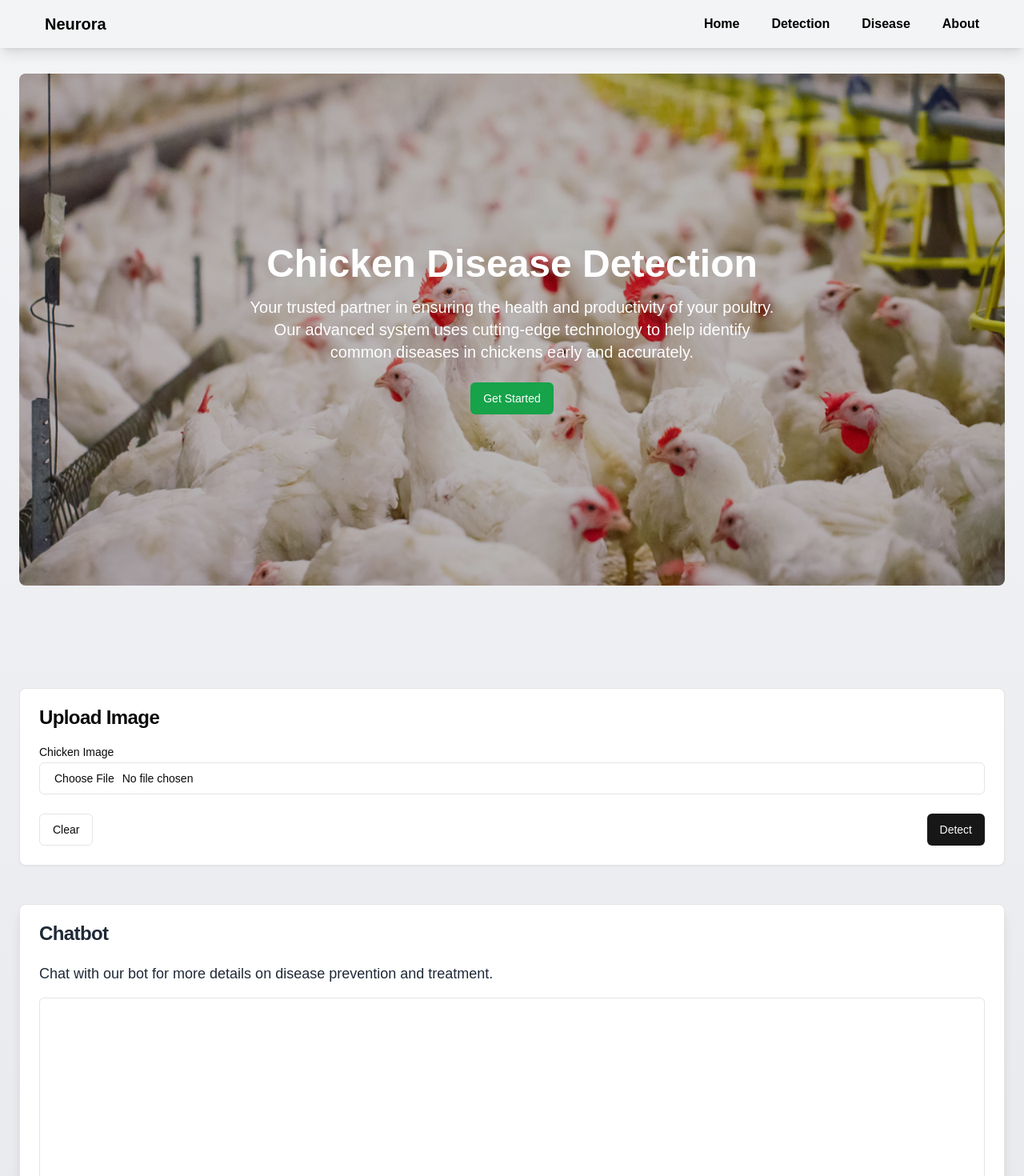
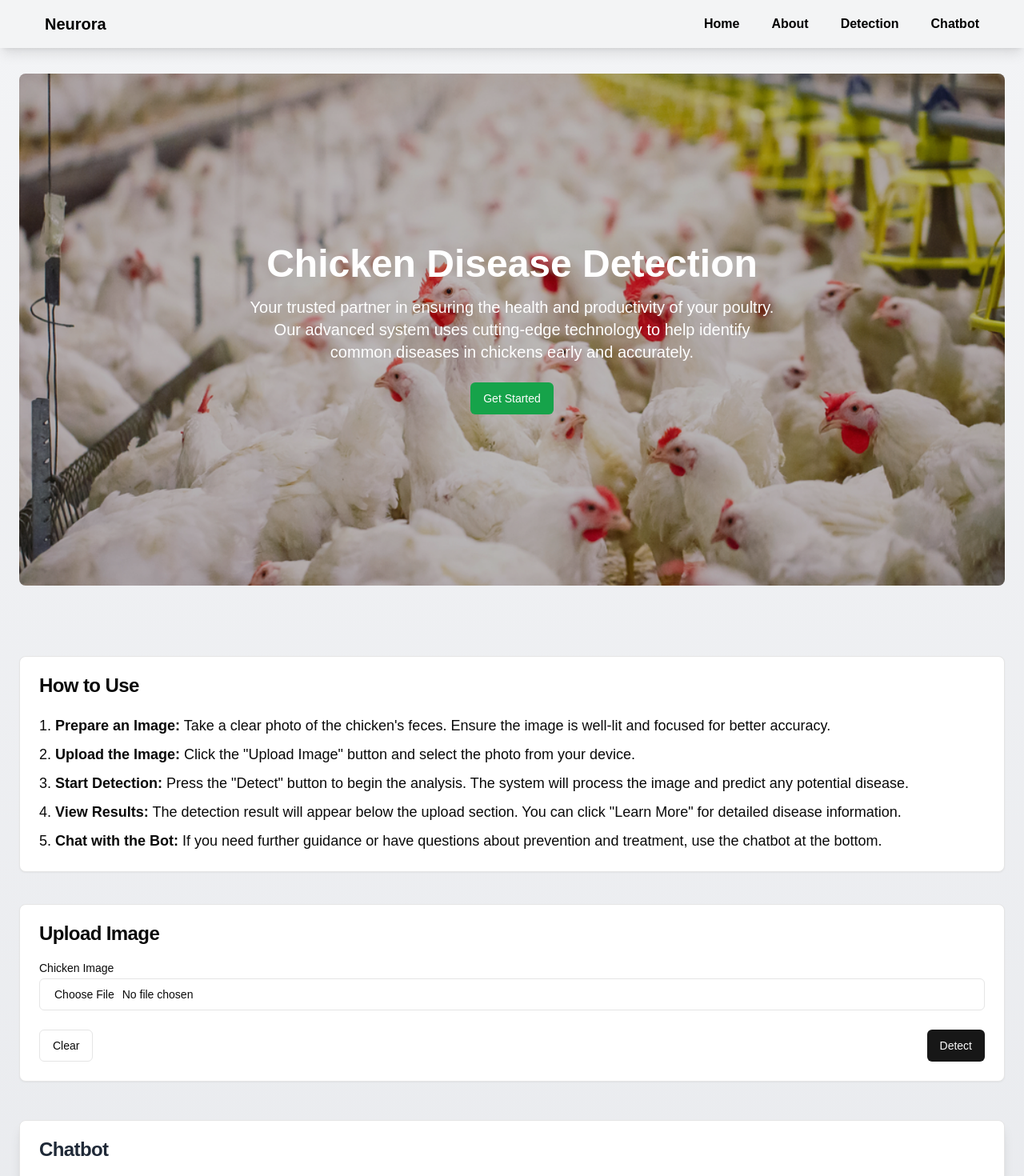
Before and after one commit to Anjar425/chicken-disease-detection, a Next.js app: page / in a window 1280 px wide. Shown: the top 1470 px of the page at 80% size. Built offline with nearby package versions, Linux system fonts and the light colour scheme.

Commit message:
menambah about dan mengupdate navbar

```diff
--- a/src/app/layout/navbar.jsx
+++ b/src/app/layout/navbar.jsx
@@ -1,12 +1,50 @@
-function Navbar() {
+import { useRef } from 'react';
+
+function Navbar({ scrollToSection }) {
     return (
         <header className="flex justify-between items-center px-14 py-4 bg-gray-100/90 text-black shadow-lg z-10 font-semibold">
             <h1 className="text-xl font-bold">Neurora</h1>
             <nav className="flex gap-10">
-                <a href="#" className="hover:scale-105">Home</a>
-                <a href="#" className="hover:scale-105">Detection</a>
-                <a href="#" className="hover:scale-105">Disease</a>
-                <a href="#" className="hover:scale-105">About</a>
+                <a
+                    href="#"
+                    onClick={(e) => {
+                        e.preventDefault();
+                        scrollToSection('home');
+                    }}
+                    className="hover:scale-105"
+                >
+                    Home
+                </a>
+                <a
+                    href="#"
+                    onClick={(e) => {
+                        e.preventDefault();
+                        scrollToSection('about');
+                    }}
+                    className="hover:scale-105"
+                >
+                    About
+                </a>
+                <a
+                    href="#"
+                    onClick={(e) => {
+                        e.preventDefault();
+                        scrollToSection('detection');
+                    }}
+                    className="hover:scale-105"
+                >
+                    Detection
+                </a>
+                <a
+                    href="#"
+                    onClick={(e) => {
+                        e.preventDefault();
+                        scrollToSection('chatbot');
+                    }}
+                    className="hover:scale-105"
+                >
+                    Chatbot
+                </a>
             </nav>
         </header>
     );
--- a/src/app/page.jsx
+++ b/src/app/page.jsx
@@ -7,7 +7,7 @@ import { Input } from "@/components/ui/input"
 import { Label } from "@/components/ui/label"
 import { ScrollArea } from '@/components/ui/scroll-area';
 import Navbar from './layout/navbar';
-import { useEffect, useState, useRef } from 'react';
+import { useState, useRef } from 'react';
 
 export default function HomePage() {
     const [prediction, setPrediction] = useState(null);
@@ -15,7 +15,8 @@ export default function HomePage() {
     const [imageFile, setImageFile] = useState(null);
     const [showDescription, setShowDescription] = useState(false); // State untuk menampilkan deskripsi penyakit
 
-    const [activeSection, setActiveSection] = useState("home"); // State untuk navbar aktif
+    const homeRef = useRef(null); // Ref untuk scroll ke bagian "home"
+    const aboutRef = useRef(null); // Ref untuk scroll ke bagian "about"
     const detectionRef = useRef(null); // Ref untuk scroll ke bagian "detection"
     const resultRef = useRef(null); // Ref untuk scroll ke hasil prediksi
     const descriptionRef = useRef(null); // Ref untuk scroll ke deskripsi penyakit
@@ -82,42 +83,20 @@ export default function HomePage() {
 
 
     // Fungsi scroll ke bagian tertentu
-    const scrollToSection = (ref) => {
-        if (ref?.current) {
-            ref.current.scrollIntoView({ behavior: "smooth" });
+    const scrollToSection = (section) => {
+        const sectionRefs = {
+            home: homeRef.current,
+            about: aboutRef.current,
+            detection: detectionRef.current,
+            result: resultRef.current,
+            description: descriptionRef.current,
+            chatbot: chatbotRef.current,
+        };
+
+        if (sectionRefs[section]) {
+            sectionRefs[section].scrollIntoView({ behavior: 'smooth' });
         }
     };
-
-    // Update active section berdasarkan scroll
-    useEffect(() => {
-        const sections = [
-            { id: "home", ref: document.getElementById("home-section") },
-            { id: "detection", ref: document.getElementById("detection-section") },
-            { id: "about", ref: document.getElementById("about-section") },
-        ];
-
-        const observerOptions = {
-            root: null,
-            rootMargin: "0px",
-            threshold: 0.5,
-        };
-
-        const observerCallback = (entries) => {
-            entries.forEach((entry) => {
-                if (entry.isIntersecting) {
-                    setActiveSection(entry.target.id);
-                }
-            });
-        };
-
-        const observer = new IntersectionObserver(observerCallback, observerOptions);
-
-        sections.forEach((section) => {
-            if (section.ref) observer.observe(section.ref);
-        });
-
-        return () => observer.disconnect();
-    }, []);
 
     const handlePredict = async (event) => {
         event.preventDefault();
@@ -188,7 +167,7 @@ export default function HomePage() {
 
     return (
         <div className="min-h-screen bg-gradient-to-b from-gray-100 to-gray-200 dark:from-gray-900 dark:to-gray-800">
-            <Navbar activeSection={activeSection} />
+            <Navbar scrollToSection={scrollToSection} />
 
             <main className="container mx-auto px-6 py-8">
                 <section id="home-section" className="mb-12">
@@ -205,14 +184,43 @@ export default function HomePage() {
                             <p className="text-lg md:text-xl max-w-2xl text-center">
                                 Your trusted partner in ensuring the health and productivity of your poultry. Our advanced system uses cutting-edge technology to help identify common diseases in chickens early and accurately.
                             </p>
-                            <Button className="mt-6 bg-green-600 hover:bg-green-700 text-white" onClick={() => scrollToSection(detectionRef)}>
+                            <Button className="mt-6 bg-green-600 hover:bg-green-700 text-white" onClick={() => scrollToSection("about")}>
                                 Get Started
                             </Button>
                         </div>
                     </div>
                 </section>
 
-                <section id="detection-section" ref={detectionRef} className="grid gap-8 pt-20">
+                <section id="about-section" ref={aboutRef} className="mt-12 pt-10">
+                    <Card className="w-full">
+                        <CardHeader>
+                            <CardTitle>How to Use</CardTitle>
+                        </CardHeader>
+                        <CardContent>
+                            <ol className="list-decimal list-inside space-y-2 text-lg">
+                                <li>
+                                    <strong>Prepare an Image:</strong> Take a clear photo of the chicken's feces. Ensure the image is well-lit and focused for better accuracy.
+                                </li>
+                                <li>
+                                    <strong>Upload the Image:</strong> Click the "Upload Image" button and select the photo from your device.
+                                </li>
+                                <li>
+                                    <strong>Start Detection:</strong> Press the "Detect" button to begin the analysis. The system will process the image and predict any potential disease.
+                                </li>
+                                <li>
+                                    <strong>View Results:</strong> The detection result will appear below the upload section. You can click "Learn More" for detailed disease information.
+                                </li>
+                                <li>
+                                    <strong>Chat with the Bot:</strong> If you need further guidance or have questions about prevention and treatment, use the chatbot at the bottom.
+                                </li>
+                            </ol>
+                        </CardContent>
+                    </Card>
+                </section>
+
+
+
+                <section id="detection-section" ref={detectionRef} className="grid gap-8 pt-10">
                     <Card className="w-full">
                         <CardHeader>
                             <CardTitle>Upload Image</CardTitle>
@@ -234,7 +242,7 @@ export default function HomePage() {
                     </Card>
 
                     {prediction && (
-                        <Card ref={resultRef}>
+                        <Card >
                             <CardHeader>
                                 <CardTitle>Detection Result</CardTitle>
                             </CardHeader>
@@ -255,7 +263,7 @@ export default function HomePage() {
                                 <Button onClick={() => {
                                     setShowDescription((prev) => !prev);
                                     if (!showDescription) {
-                                        setTimeout(() => scrollToSection(descriptionRef), 200); // Delay untuk memastikan UI update
+                                        setTimeout(() => scrollToSection("description"), 200); // Delay untuk memastikan UI update
                                     }
                                 }}>
                                     {showDescription ? "Show Less" : "Learn More"}
@@ -271,7 +279,7 @@ export default function HomePage() {
                             <p className="text-lg">
                                 {diseaseDescriptions[prediction]} If you have further information, you can check our chatbot.
                             </p>
-                            <Button className="mt-4 bg-blue-600 hover:bg-blue-700 text-white" onClick={() => scrollToSection(chatbotRef)}>
+                            <Button className="mt-4 bg-blue-600 hover:bg-blue-700 text-white" onClick={() => scrollToSection("chatbot")}>
                                 Go to Chatbot
                             </Button>
                         </div>
```
Also changed, not shown: 1 other file (tests, documents, lock files or other folders).
